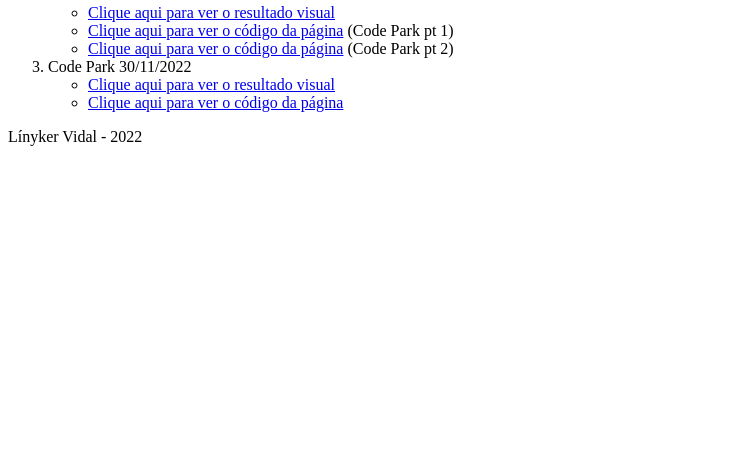
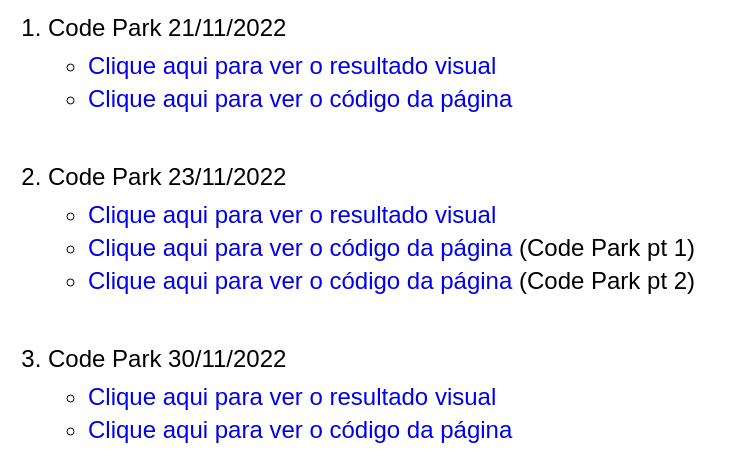
Before and after one commit to linykervidal/curso_proz, a plain HTML site: page build/index.html in a window 1280 px wide. Shown: the part 229-691 px from the top of the page, without its empty margins (0-749 px from the left). Drawn offline with Linux system fonts and the light colour scheme.

Commit message:
att css index

```diff
--- a/build/index.html
+++ b/build/index.html
@@ -5,6 +5,37 @@
     <meta http-equiv="X-UA-Compatible" content="IE=edge">
     <meta name="viewport" content="width=device-width, initial-scale=1.0">
     <title>Portfólio Línyker Vidal</title>
+    <style>
+        body {
+            font-family: Arial, Helvetica, sans-serif;
+            font-size: x-large;
+        }
+
+        a {
+            text-decoration: none;
+        }
+
+        a:hover {
+            color: red;
+        }
+
+        a:visited {
+            color: blue;
+        }
+
+        ol {
+            display: flex;
+            flex-direction: column;
+            gap: 50px;
+        }
+
+        ul {
+            display: flex;
+            flex-direction: column;
+            gap: 5px;
+            margin-top: 10px;
+        }
+    </style>
 </head>
 <body>
     <header>
```
